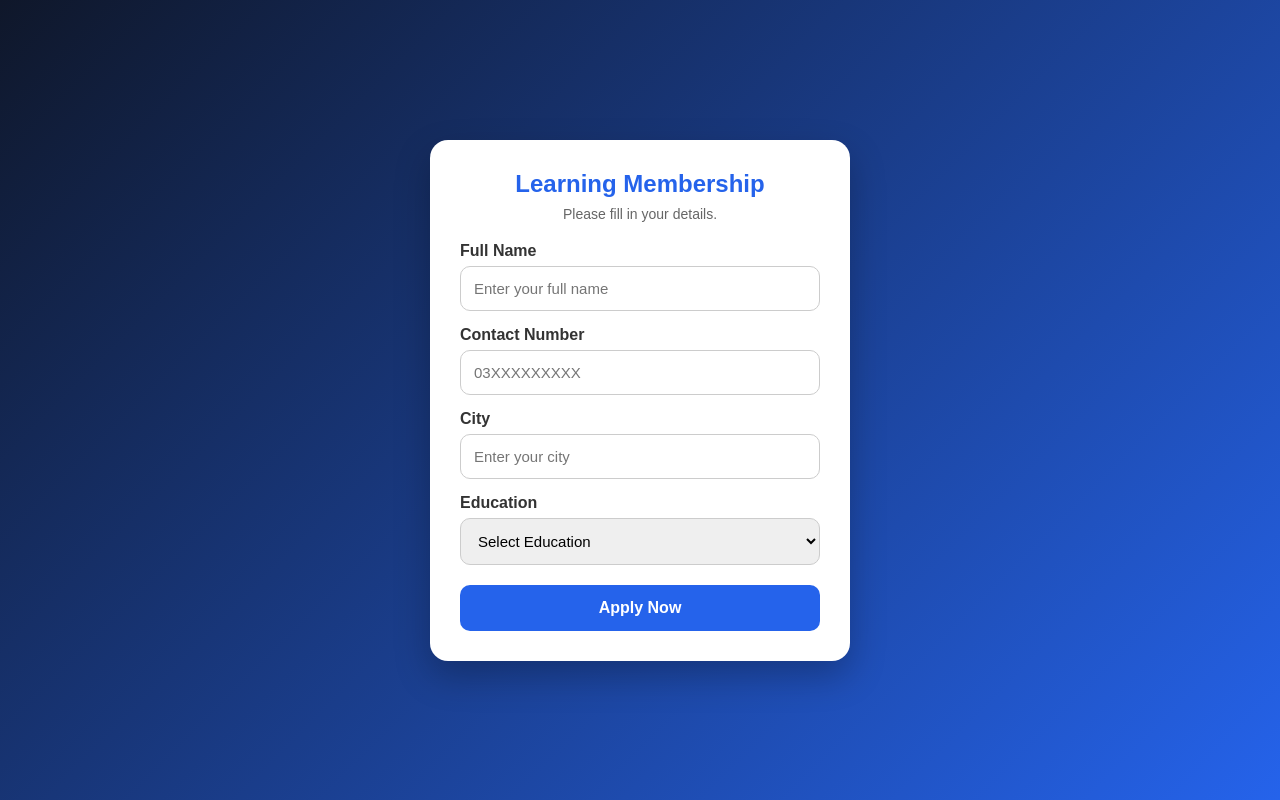
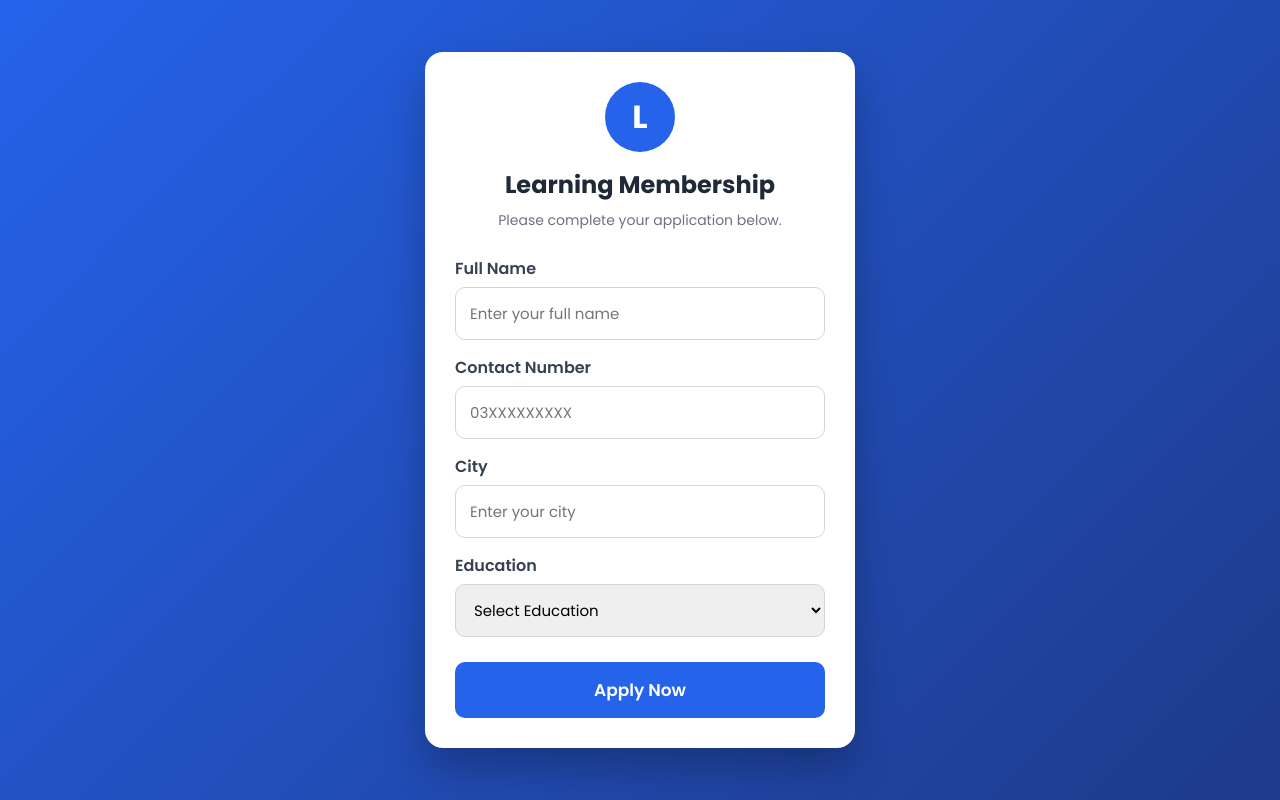
Before and after one commit to againnewattempt-ux/Learning-Membership-Form, a plain HTML site: page index.html in a window 1280 px wide. Drawn offline with Linux system fonts and the light colour scheme.

Commit message:
Update index.html

```diff
--- a/index.html
+++ b/index.html
@@ -1,129 +1,388 @@
 <!DOCTYPE html>
 <html lang="en">
+
 <head>
+
 <meta charset="UTF-8">
+
 <meta name="viewport" content="width=device-width, initial-scale=1.0">
+
 <title>Learning Membership</title>
 
+<link rel="preconnect" href="https://fonts.googleapis.com">
+
+<link rel="preconnect" href="https://fonts.gstatic.com" crossorigin>
+
+<link href="https://fonts.googleapis.com/css2?family=Poppins:wght@300;400;500;600;700&display=swap" rel="stylesheet">
+
 <style>
+
 *{
 margin:0;
 padding:0;
 box-sizing:border-box;
-font-family:Arial,sans-serif;
+font-family:'Poppins',sans-serif;
 }
 
 body{
-background:linear-gradient(135deg,#0f172a,#2563eb);
+
+background:linear-gradient(135deg,#2563eb,#1e3a8a);
+
+min-height:100vh;
+
 display:flex;
+
 justify-content:center;
+
 align-items:center;
-min-height:100vh;
+
 padding:20px;
+
 }
 
 .container{
+
 width:100%;
-max-width:420px;
+
+max-width:430px;
+
 background:#fff;
+
+border-radius:18px;
+
 padding:30px;
-border-radius:18px;
-box-shadow:0 15px 35px rgba(0,0,0,.25);
+
+box-shadow:0 20px 40px rgba(0,0,0,.25);
+
+}
+
+.logo{
+
+width:70px;
+
+height:70px;
+
+border-radius:50%;
+
+background:#2563eb;
+
+margin:auto;
+
+display:flex;
+
+align-items:center;
+
+justify-content:center;
+
+font-size:32px;
+
+color:white;
+
+font-weight:bold;
+
 }
 
 h2{
+
 text-align:center;
-color:#2563eb;
-margin-bottom:8px;
+
+margin-top:15px;
+
+color:#1f2937;
+
 }
 
-p{
+.subtitle{
+
 text-align:center;
-color:#666;
-margin-bottom:20px;
+
+color:#6b7280;
+
 font-size:14px;
+
+margin-top:8px;
+
+margin-bottom:25px;
+
 }
 
 label{
+
 display:block;
+
 margin-top:15px;
-margin-bottom:6px;
-font-weight:bold;
-color:#333;
+
+font-weight:600;
+
+color:#374151;
+
 }
 
 input,select{
+
 width:100%;
-padding:13px;
-border:1px solid #ccc;
+
+padding:14px;
+
+margin-top:6px;
+
+border:1px solid #d1d5db;
+
 border-radius:10px;
+
 font-size:15px;
+
 outline:none;
+
+transition:.3s;
+
 }
 
-input:focus,select:focus{
+input:focus,
+
+select:focus{
+
 border-color:#2563eb;
+
+box-shadow:0 0 8px rgba(37,99,235,.25);
+
+}
+
+.error{
+
+display:none;
+
+font-size:13px;
+
+color:red;
+
+margin-top:5px;
+
 }
 
 button{
+
 width:100%;
-padding:14px;
-margin-top:20px;
+
+padding:15px;
+
+margin-top:25px;
+
+background:#2563eb;
+
+color:white;
+
 border:none;
+
 border-radius:10px;
-background:#2563eb;
-color:white;
-font-size:16px;
-font-weight:bold;
+
+font-size:17px;
+
+font-weight:600;
+
 cursor:pointer;
+
+transition:.3s;
+
 }
 
 button:hover{
+
 background:#1d4ed8;
+
 }
+
 </style>
+
 </head>
+
 <body>
 
 <div class="container">
 
+<div class="logo">L</div>
+
 <h2>Learning Membership</h2>
-<p>Please fill in your details.</p>
 
-<form action="https://formsubmit.co/againnewattempt@gmail.com" method="POST">
-
-<input type="hidden" name="_captcha" value="false">
-<input type="hidden" name="_subject" value="New Learning Membership Form">
-<input type="hidden" name="_template" value="table">
+<p class="subtitle">Please complete your application below.</p>
+<form id="membershipForm">
 
 <label>Full Name</label>
-<input type="text" name="Name" placeholder="Enter your full name" required>
+<input
+type="text"
+id="name"
+name="name"
+placeholder="Enter your full name"
+required>
 
 <label>Contact Number</label>
-<input type="tel" name="Contact Number" placeholder="03XXXXXXXXX" required>
+
+<input
+type="tel"
+id="contact"
+name="contact"
+placeholder="03XXXXXXXXX"
+maxlength="11"
+required>
+
+<small class="error" id="numberError">
+Please enter a valid Pakistani mobile number (03XXXXXXXXX)
+</small>
 
 <label>City</label>
-<input type="text" name="City" placeholder="Enter your city" required>
+
+<input
+type="text"
+id="city"
+name="city"
+placeholder="Enter your city"
+required>
 
 <label>Education</label>
-<select name="Education" required>
+
+<select
+id="education"
+name="education"
+required>
+
 <option value="">Select Education</option>
+
 <option>None (No Education)</option>
+
 <option>Primary</option>
+
 <option>Middle</option>
+
 <option>Matric</option>
+
 <option>Intermediate</option>
+
 <option>DAE</option>
+
 <option>Bachelor</option>
+
 <option>Master</option>
+
 <option>Other</option>
+
 </select>
 
-<button type="submit">Apply Now</button>
+<button type="submit">
+Apply Now
+</button>
 
 </form>
+
+<div id="successMessage" style="display:none;text-align:center;padding:25px;">
+
+<h2 style="color:#16a34a;">
+🎉 Application Submitted
+</h2>
+
+<p style="margin-top:10px;font-size:16px;color:#555;">
+Your information has been submitted successfully.
+</p>
+
+<p style="margin-top:8px;color:#777;">
+Thank you for joining Learning Membership.
+We will contact you soon.
+</p>
+
+    </div>
+    <script>
+
+const scriptURL = "PASTE_YOUR_WEB_APP_URL_HERE";
+
+const form = document.getElementById("membershipForm");
+
+const success = document.getElementById("successMessage");
+
+const numberError = document.getElementById("numberError");
+
+const contact = document.getElementById("contact");
+
+contact.addEventListener("input", function () {
+
+this.value = this.value.replace(/\D/g,'');
+
+const number = this.value;
+
+const pattern = /^03\d{9}$/;
+
+if(number.length==0){
+
+numberError.style.display="none";
+
+}
+
+else if(!pattern.test(number)){
+
+numberError.style.display="block";
+
+}
+
+else{
+
+numberError.style.display="none";
+
+}
+
+});
+
+form.addEventListener("submit",function(e){
+
+e.preventDefault();
+
+const pattern=/^03\d{9}$/;
+
+if(!pattern.test(contact.value)){
+
+numberError.style.display="block";
+
+contact.focus();
+
+return;
+
+}
+
+fetch(scriptURL,{
+
+method:"POST",
+
+body:JSON.stringify({
+
+name:document.getElementById("name").value,
+
+contact:contact.value,
+
+city:document.getElementById("city").value,
+
+education:document.getElementById("education").value
+
+})
+
+})
+
+.then(()=>{
+
+form.style.display="none";
+
+success.style.display="block";
+
+})
+
+.catch(()=>{
+
+alert("Something went wrong. Please try again.");
+
+});
+
+});
+
+</script>
 
 </div>
 
 </body>
+
     </html>
```
